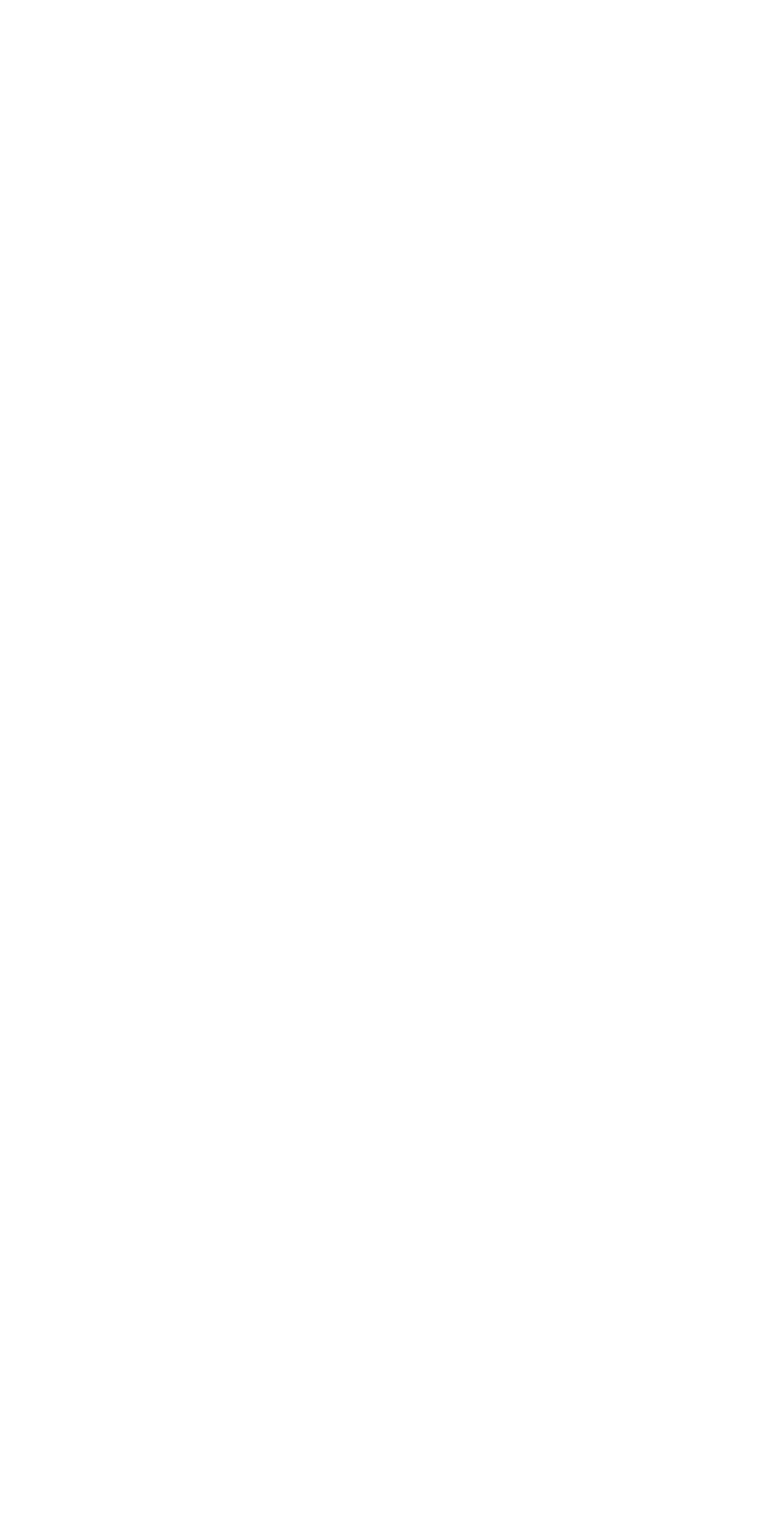
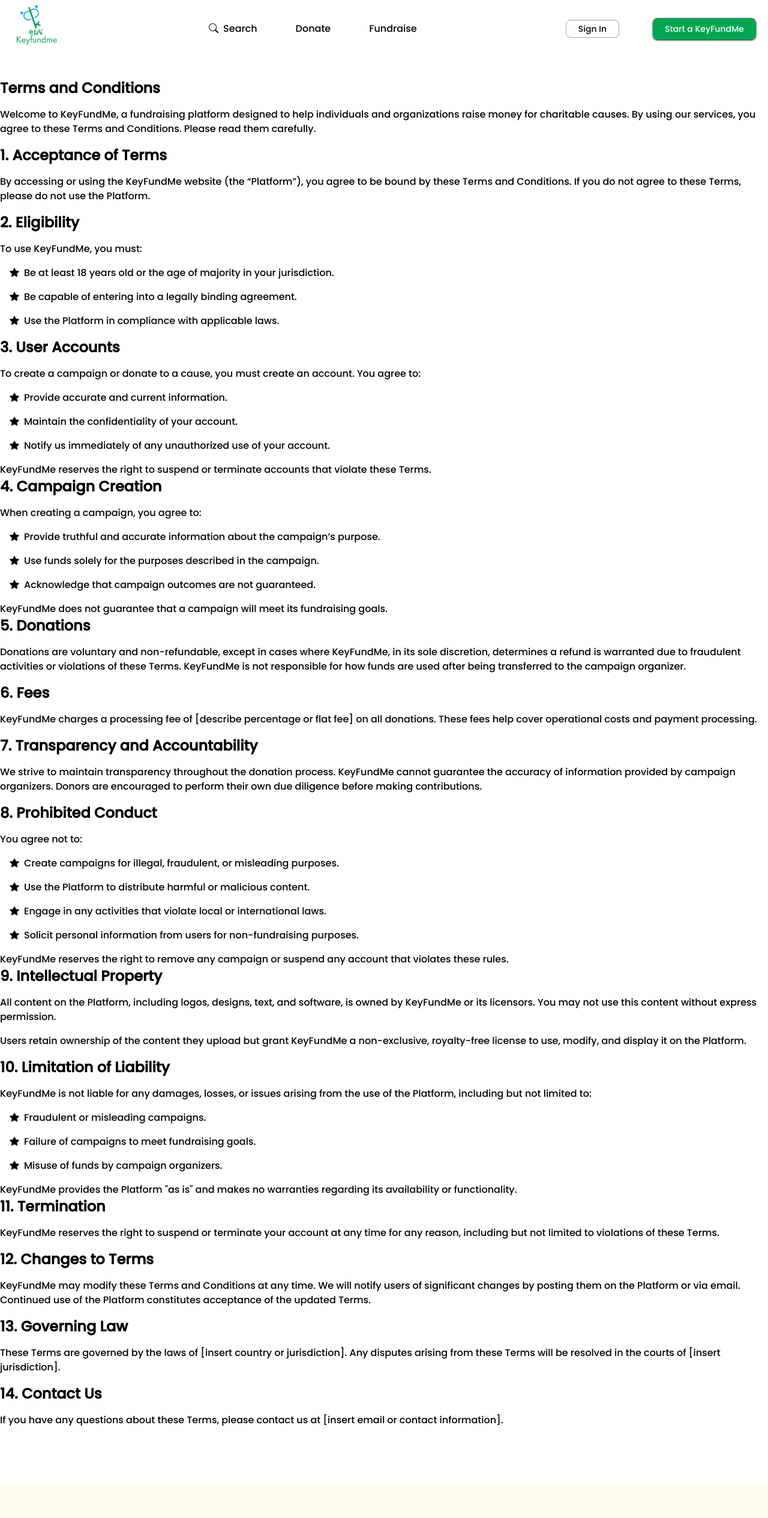
Before and after one commit to kid-us/Key-fund-me, a React (Vite) app: page /terms in a window 1280 px wide. Before the commit this address had no page. Shown: the top 2530 px of the page at 60% size. Before the commit the page ends 800 px from the top, so only its background shows below. Built offline with nearby package versions, Linux system fonts and the light colour scheme.

Commit message:
Terms and condition page

```diff
--- a/src/App.tsx
+++ b/src/App.tsx
@@ -13,47 +13,45 @@
 import Verification from "./components/Create/Verification";
 import Financial from "./components/Create/Financial";
 import Detail from "./components/Pages/Detail";
+import Terms from "./components/Pages/Terms";
 
 function App() {
   return (
     <>
       <Routes>
-        <Route path="/" element={<Home />}></Route>
-        <Route path="/sign-in" element={<Login />}></Route>
-        <Route path="/verify" element={<Verify />}></Route>
-        <Route path="/help" element={<Detail />}></Route>
+        <Route path="/" element={<Home />} />
+        <Route path="/sign-in" element={<Login />} />
+        <Route path="/verify" element={<Verify />} />
+        <Route path="/help" element={<Detail />} />
 
         {/* Create */}
         {/* Register */}
         <Route
           path="/create/register"
           element={<Create component={Register} />}
-        ></Route>
+        />
         {/* Category */}
         <Route
           path="/create/category"
           element={<Create component={Category} />}
-        ></Route>
+        />
         {/* Fundraising Info */}
-        <Route
-          path="/create/info"
-          element={<Create component={Info} />}
-        ></Route>
+        <Route path="/create/info" element={<Create component={Info} />} />
         {/* Media */}
-        <Route
-          path="create/media"
-          element={<Create component={Media} />}
-        ></Route>
+        <Route path="create/media" element={<Create component={Media} />} />
         {/* Verification */}
         <Route
           path="create/verification"
           element={<Create component={Verification} />}
-        ></Route>
+        />
         {/* Finance */}
         <Route
           path="create/bank-info"
           element={<Create component={Financial} />}
-        ></Route>
+        />
+
+        {/*  */}
+        <Route path="/terms" element={<Terms />} />
       </Routes>
     </>
   );
--- a/src/components/Footer/Footer.tsx
+++ b/src/components/Footer/Footer.tsx
@@ -23,6 +23,11 @@
     id: 3,
     name: "Privacy Policy",
     path: "/privacy-policy",
+  },
+  {
+    id: 4,
+    name: "Terms and Conditions",
+    path: "/terms",
   },
 ];
 
--- /dev/null
+++ b/src/components/Pages/Terms.tsx
@@ -0,0 +1,227 @@
+import Footer from "../Footer/Footer";
+import Navbar from "../Navbar/Navbar";
+
+const Terms = () => {
+  return (
+    <>
+      <Navbar />
+
+      <div className="container mx-auto lg:px-0 px-3 lg:mt-10 mt-6">
+        <p className="mb-4 font-bold lg:text-2xl text-xl">
+          Terms and Conditions
+        </p>
+        <p className="mb-4">
+          Welcome to KeyFundMe, a fundraising platform designed to help
+          individuals and organizations raise money for charitable causes. By
+          using our services, you agree to these Terms and Conditions. Please
+          read them carefully.
+        </p>
+
+        <p className="mb-4 font-bold lg:text-2xl text-xl">
+          1. Acceptance of Terms
+        </p>
+        <p className="mb-4">
+          By accessing or using the KeyFundMe website (the “Platform”), you
+          agree to be bound by these Terms and Conditions. If you do not agree
+          to these Terms, please do not use the Platform.
+        </p>
+
+        <p className="mb-4 font-bold lg:text-2xl text-xl">2. Eligibility</p>
+        <p className="mb-4">To use KeyFundMe, you must:</p>
+        <div className="ms-4">
+          <p className="mb-4 bi-star-fill">
+            <span className="me-2"></span>
+            Be at least 18 years old or the age of majority in your
+            jurisdiction.
+          </p>
+          <p className="mb-4 bi-star-fill">
+            <span className="me-2"></span>
+            Be capable of entering into a legally binding agreement.
+          </p>
+          <p className="mb-4 bi-star-fill">
+            <span className="me-2"></span>
+            Use the Platform in compliance with applicable laws.
+          </p>
+        </div>
+
+        <p className="mb-4 font-bold lg:text-2xl text-xl">3. User Accounts</p>
+        <p className="mb-4">
+          To create a campaign or donate to a cause, you must create an account.
+          You agree to:
+        </p>
+        <div className="ms-4">
+          <p className="mb-4 bi-star-fill">
+            <span className="me-2"></span>
+            Provide accurate and current information.
+          </p>
+          <p className="mb-4 bi-star-fill">
+            <span className="me-2"></span>
+            Maintain the confidentiality of your account.
+          </p>
+          <p className="mb-4 bi-star-fill">
+            <span className="me-2"></span>
+            Notify us immediately of any unauthorized use of your account.
+          </p>
+        </div>
+        <p>
+          KeyFundMe reserves the right to suspend or terminate accounts that
+          violate these Terms.
+        </p>
+
+        <p className="mb-4 font-bold lg:text-2xl text-xl">
+          4. Campaign Creation
+        </p>
+        <p className="mb-4">When creating a campaign, you agree to:</p>
+        <div className="ms-4">
+          <p className="mb-4 bi-star-fill">
+            <span className="me-2"></span>
+            Provide truthful and accurate information about the campaign’s
+            purpose.
+          </p>
+          <p className="mb-4 bi-star-fill">
+            <span className="me-2"></span>
+            Use funds solely for the purposes described in the campaign.
+          </p>
+          <p className="mb-4 bi-star-fill">
+            <span className="me-2"></span>
+            Acknowledge that campaign outcomes are not guaranteed.
+          </p>
+        </div>
+        <p>
+          KeyFundMe does not guarantee that a campaign will meet its fundraising
+          goals.
+        </p>
+
+        <p className="mb-4 font-bold lg:text-2xl text-xl">5. Donations</p>
+        <p className="mb-4">
+          Donations are voluntary and non-refundable, except in cases where
+          KeyFundMe, in its sole discretion, determines a refund is warranted
+          due to fraudulent activities or violations of these Terms. KeyFundMe
+          is not responsible for how funds are used after being transferred to
+          the campaign organizer.
+        </p>
+
+        <p className="mb-4 font-bold lg:text-2xl text-xl">6. Fees</p>
+        <p className="mb-4">
+          KeyFundMe charges a processing fee of [describe percentage or flat
+          fee] on all donations. These fees help cover operational costs and
+          payment processing.
+        </p>
+
+        <p className="mb-4 font-bold lg:text-2xl text-xl">
+          7. Transparency and Accountability
+        </p>
+        <p className="mb-4">
+          We strive to maintain transparency throughout the donation process.
+          KeyFundMe cannot guarantee the accuracy of information provided by
+          campaign organizers. Donors are encouraged to perform their own due
+          diligence before making contributions.
+        </p>
+
+        <p className="mb-4 font-bold lg:text-2xl text-xl">
+          8. Prohibited Conduct
+        </p>
+        <p className="mb-4">You agree not to:</p>
+        <div className="ms-4">
+          <p className="mb-4 bi-star-fill">
+            <span className="me-2"></span>
+            Create campaigns for illegal, fraudulent, or misleading purposes.
+          </p>
+          <p className="mb-4 bi-star-fill">
+            <span className="me-2"></span>
+            Use the Platform to distribute harmful or malicious content.
+          </p>
+          <p className="mb-4 bi-star-fill">
+            <span className="me-2"></span>
+            Engage in any activities that violate local or international laws.
+          </p>
+
+          <p className="mb-4 bi-star-fill">
+            <span className="me-2"></span>
+            Solicit personal information from users for non-fundraising
+            purposes.
+          </p>
+        </div>
+        <p>
+          KeyFundMe reserves the right to remove any campaign or suspend any
+          account that violates these rules.
+        </p>
+
+        <p className="mb-4 font-bold lg:text-2xl text-xl">
+          9. Intellectual Property
+        </p>
+        <p className="mb-4">
+          All content on the Platform, including logos, designs, text, and
+          software, is owned by KeyFundMe or its licensors. You may not use this
+          content without express permission.
+        </p>
+
+        <p className="mb-4">
+          Users retain ownership of the content they upload but grant KeyFundMe
+          a non-exclusive, royalty-free license to use, modify, and display it
+          on the Platform.
+        </p>
+
+        <p className="mb-4 font-bold lg:text-2xl text-xl">
+          10. Limitation of Liability
+        </p>
+        <p className="mb-4">
+          KeyFundMe is not liable for any damages, losses, or issues arising
+          from the use of the Platform, including but not limited to:
+        </p>
+        <div className="ms-4">
+          <p className="mb-4 bi-star-fill">
+            <span className="me-2"></span>
+            Fraudulent or misleading campaigns.
+          </p>
+          <p className="mb-4 bi-star-fill">
+            <span className="me-2"></span>
+            Failure of campaigns to meet fundraising goals.
+          </p>
+
+          <p className="mb-4 bi-star-fill">
+            <span className="me-2"></span>
+            Misuse of funds by campaign organizers.
+          </p>
+        </div>
+        <p>
+          KeyFundMe provides the Platform "as is" and makes no warranties
+          regarding its availability or functionality.
+        </p>
+
+        <p className="mb-4 font-bold lg:text-2xl text-xl">11. Termination</p>
+        <p className="mb-4">
+          KeyFundMe reserves the right to suspend or terminate your account at
+          any time for any reason, including but not limited to violations of
+          these Terms.
+        </p>
+
+        <p className="mb-4 font-bold lg:text-2xl text-xl">
+          12. Changes to Terms
+        </p>
+        <p className="mb-4">
+          KeyFundMe may modify these Terms and Conditions at any time. We will
+          notify users of significant changes by posting them on the Platform or
+          via email. Continued use of the Platform constitutes acceptance of the
+          updated Terms.
+        </p>
+
+        <p className="mb-4 font-bold lg:text-2xl text-xl">13. Governing Law</p>
+        <p className="mb-4">
+          These Terms are governed by the laws of [insert country or
+          jurisdiction]. Any disputes arising from these Terms will be resolved
+          in the courts of [insert jurisdiction].
+        </p>
+
+        <p className="mb-4 font-bold lg:text-2xl text-xl">14. Contact Us</p>
+        <p className="mb-4">
+          If you have any questions about these Terms, please contact us at
+          [insert email or contact information].
+        </p>
+      </div>
+      <Footer />
+    </>
+  );
+};
+
+export default Terms;
```
